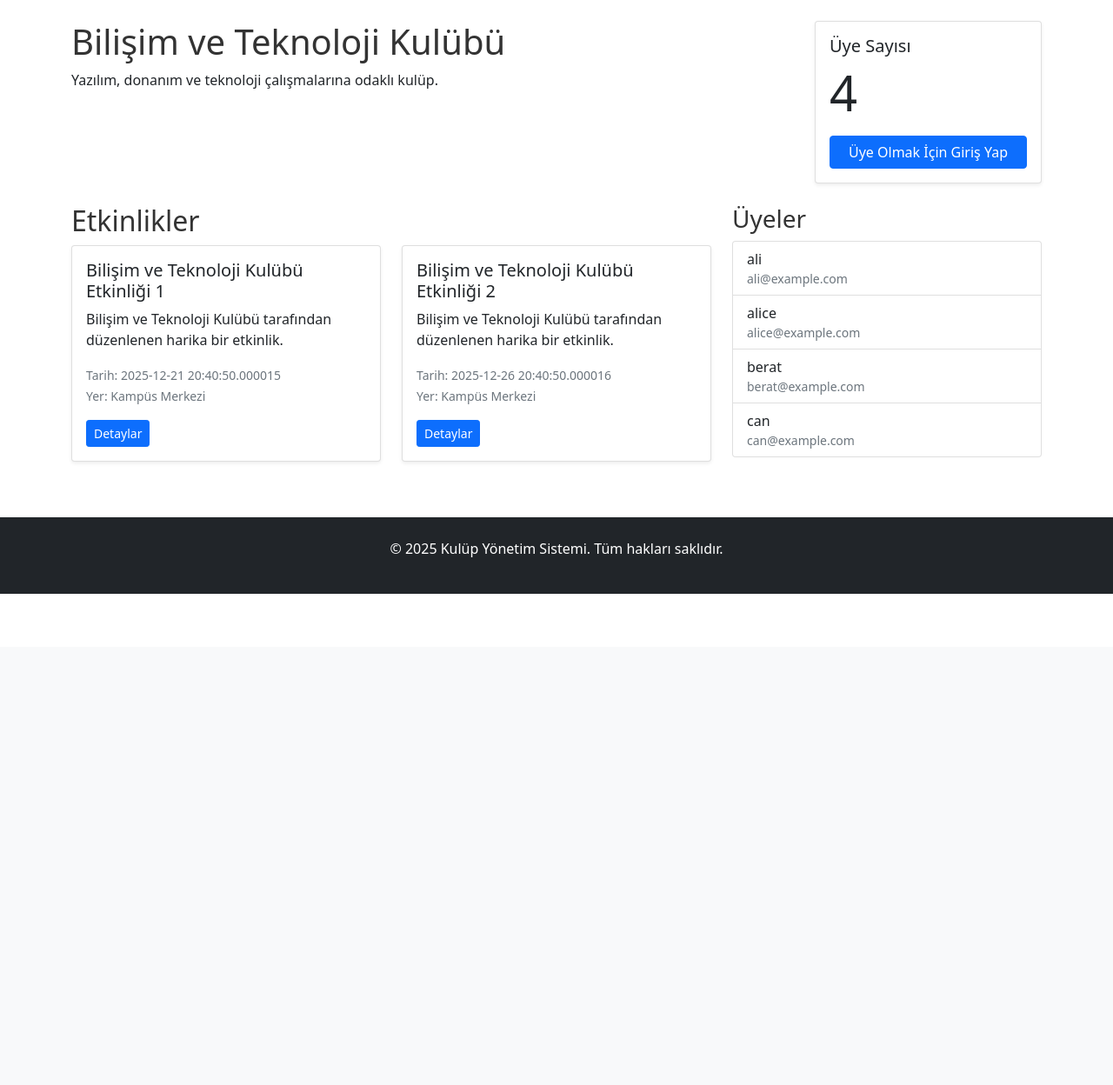
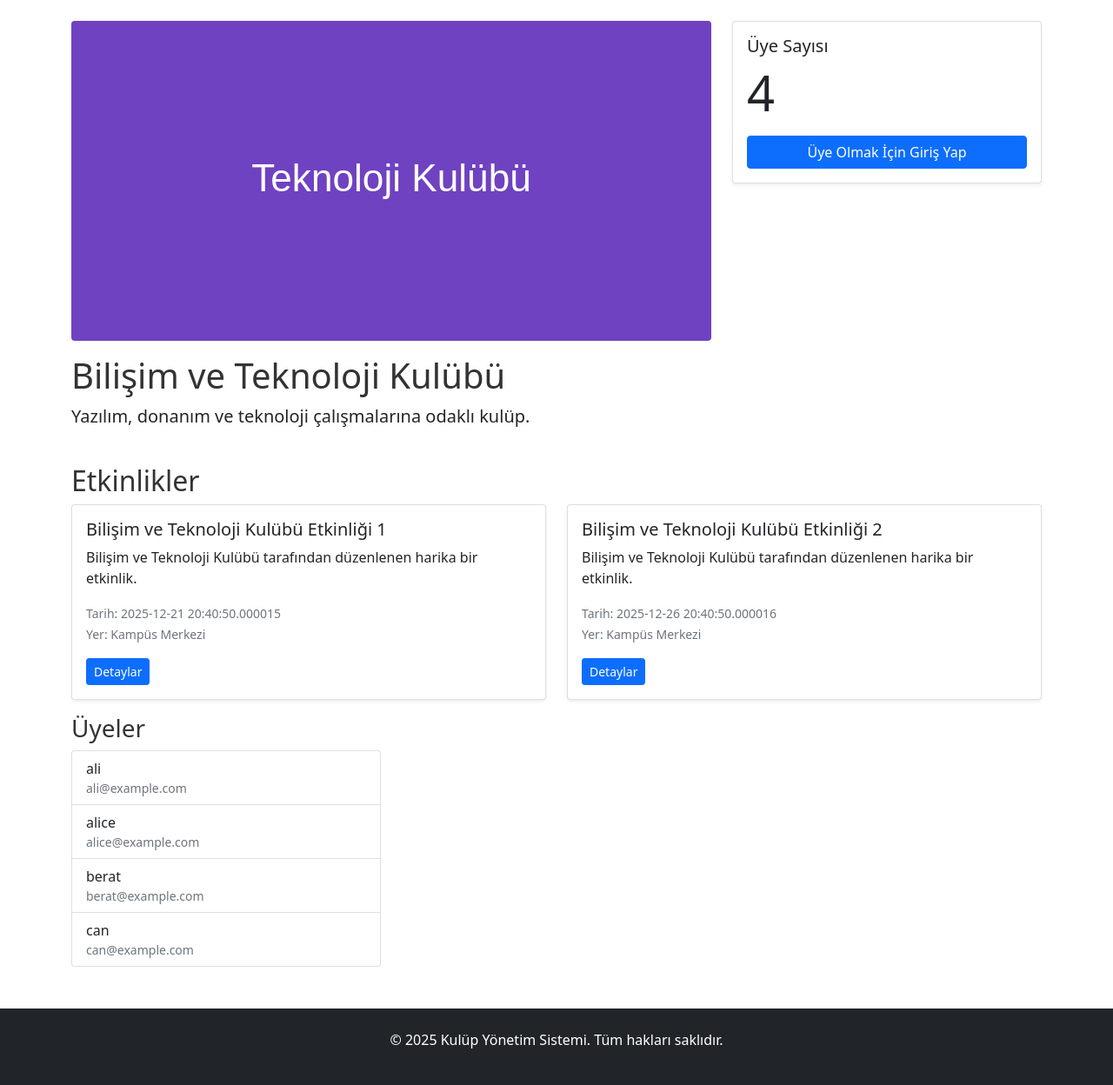
Before and after one commit to Berat-Efe-Ortak-Proje/Berat-Efe-proje1, a Flask app: page /club/club/1 in a window 1280 px wide. Shown: the part 56-1304 px from the top of the page at 87% size. Before the commit the page ends 739 px from the top, so only its background shows below. Run offline with Flask 3, Linux system fonts and the light colour scheme.

Commit message:
Add images to clubs list and detail pages

```diff
--- a/1/app/templates/club_detail.html
+++ b/1/app/templates/club_detail.html
@@ -4,12 +4,15 @@
 
 {% block content %}
 <div class="row mb-4">
-    <div class="col">
+    <div class="col-md-8">
+        {% if club.image_url %}
+        <img src="{{ club.image_url }}" class="img-fluid rounded mb-3" alt="{{ club.name }}" style="max-height: 400px; width: 100%; object-fit: cover;">
+        {% endif %}
         <h1>{{ club.name }}</h1>
-        <p>{{ club.description }}</p>
+        <p class="lead">{{ club.description }}</p>
     </div>
-    <div class="col-md-3">
-        <div class="card">
+    <div class="col-md-4">
+        <div class="card mb-3">
             <div class="card-body">
                 <h5 class="card-title">Üye Sayısı</h5>
                 <p class="card-text display-4">{{ club.members|length }}</p>
@@ -28,7 +31,7 @@
 </div>
 
 <div class="row">
-    <div class="col-md-8">
+    <div class="col-12">
         <h2>Etkinlikler</h2>
         {% if current_user.is_authenticated and current_user.role == 'admin' %}
             <a href="{{ url_for('event.create_event', club_id=club.id) }}" class="btn btn-success mb-3">Yeni Etkinlik Oluştur</a>
--- a/1/app/templates/clubs.html
+++ b/1/app/templates/clubs.html
@@ -15,6 +15,9 @@
         {% for club in clubs %}
             <div class="col-md-6 mb-4">
                 <div class="card h-100">
+                    {% if club.image_url %}
+                    <img src="{{ club.image_url }}" class="card-img-top" alt="{{ club.name }}" style="height: 250px; object-fit: cover;">
+                    {% endif %}
                     <div class="card-body">
                         <h5 class="card-title">{{ club.name }}</h5>
                         <p class="card-text">{{ club.description }}</p>
```
